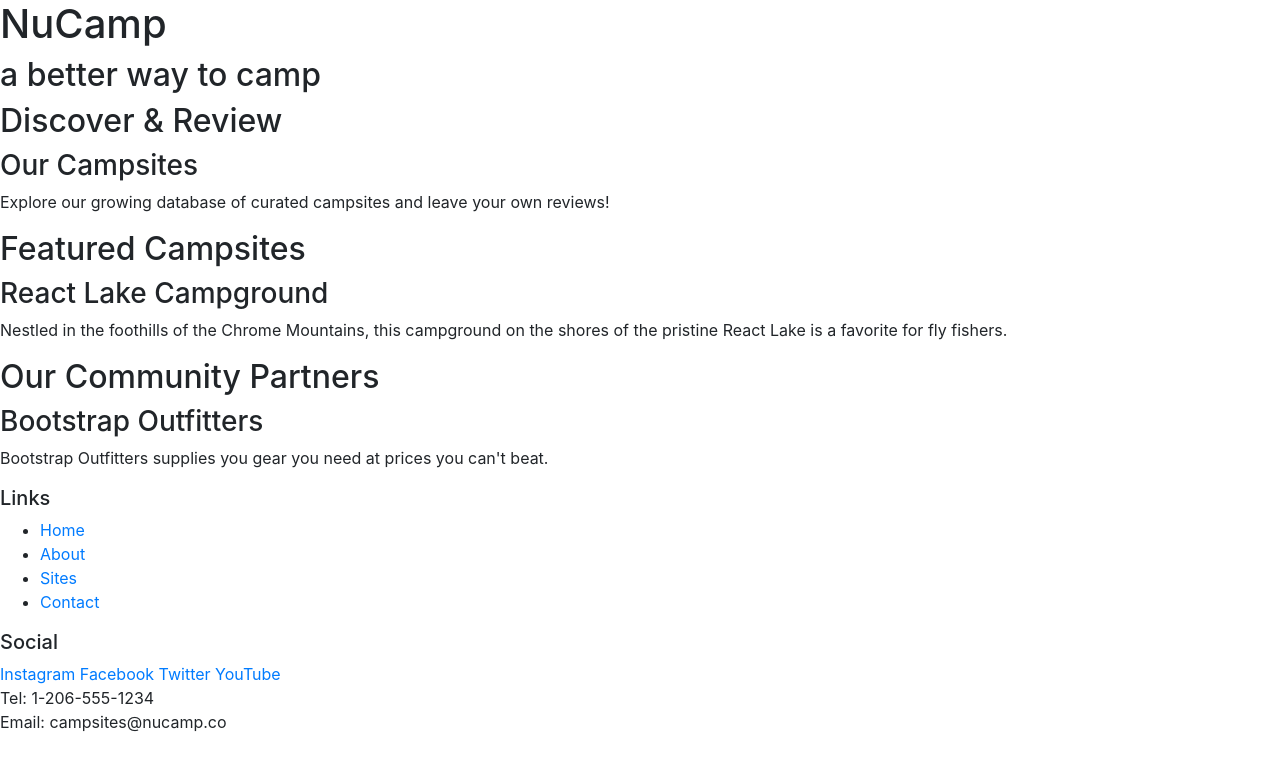
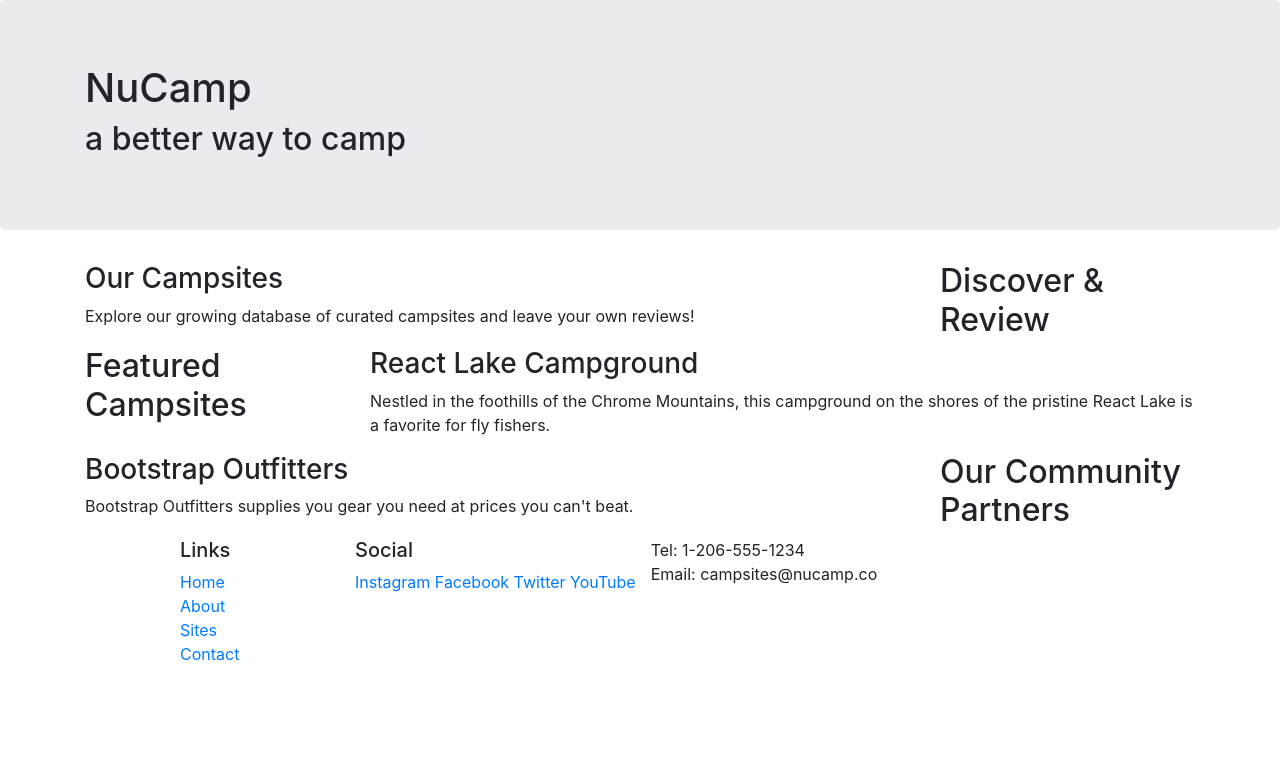
Before and after one commit to Pandepadam/nucampsite0518, a website: page index.html in a window 1280 px wide. Drawn offline with nearby package versions, Linux system fonts and the light colour scheme.

Commit message:
Second Commit

```diff
--- a/index.html
+++ b/index.html
@@ -15,52 +15,76 @@
 
 <body>
 
-    <header>
-        <div>
+    <header class="jumbotron">
+        <div class="container">
+            <div class="row">
+                <div class="col">
                     <h1>NuCamp</h1>
                     <h2>a better way to camp</h2>
                 </div>
+            </div>
+        </div>
     </header>
 
-    <div>
+    <div class="container">
+        <div class="row">
+            <div class="col-sm-4 col-md-3 order-sm-last">
                 <h2>Discover & Review</h2>
+            </div>
+            <div class="col">
                 <h3>Our Campsites</h3>
                 <p>Explore our growing database of curated campsites and leave your own reviews!</p>
             </div>
-
-    <div>
+        </div>
+        <div class="row">
+            <div class="col-sm-4 col-md-3">
                 <h2>Featured Campsites</h2>
+            </div>
+            <div class="col">
                 <h3>React Lake Campground</h3>
-        <p>Nestled in the foothills of the Chrome Mountains, this campground on the shores of the pristine React Lake is
+                <p>Nestled in the foothills of the Chrome Mountains, this campground on the shores of the pristine React
+                    Lake is
                     a favorite for fly fishers.</p>
             </div>
-
-    <div>
+        </div>
+        <div class="row">
+            <div class="col-sm-4 order-sm-last col-md-3">
                 <h2>Our Community Partners</h2>
+            </div>
+            <div class="col">
                 <h3>Bootstrap Outfitters</h3>
                 <p>Bootstrap Outfitters supplies you gear you need at prices you can't beat.</p>
             </div>
+        </div>
+    </div>
+
+
+
 
     <footer>
-        <div>
+        <div class="container">
+            <div class="row">
+                <div class="col-4 col-sm-2 offset-1">
                     <h5>Links</h5>
-            <ul>
+                    <ul class="list-unstyled">
                         <li><a href="#">Home</a></li>
                         <li><a href="#">About</a></li>
                         <li><a href="#">Sites</a></li>
                         <li><a href="#">Contact</a></li>
                     </ul>
                 </div>
-        <div>
+                <div col="col-6 col-sm-5">
                     <h5>Social</h5>
                     <a href="http://instagram.com/">Instagram</a>
                     <a href="http://facebook.com/">Facebook</a>
                     <a href="http://twitter.com/">Twitter</a>
                     <a href="http://youtube.com/">YouTube</a>
                 </div>
-        <div>
+                <div class="col-sm-4">
                     Tel: 1-206-555-1234<br />
                     Email: campsites@nucamp.co
+                </div>
+            </div>
         </div>
     </footer>
 
```
Lines whose indentation alone changed are shown as unchanged.
